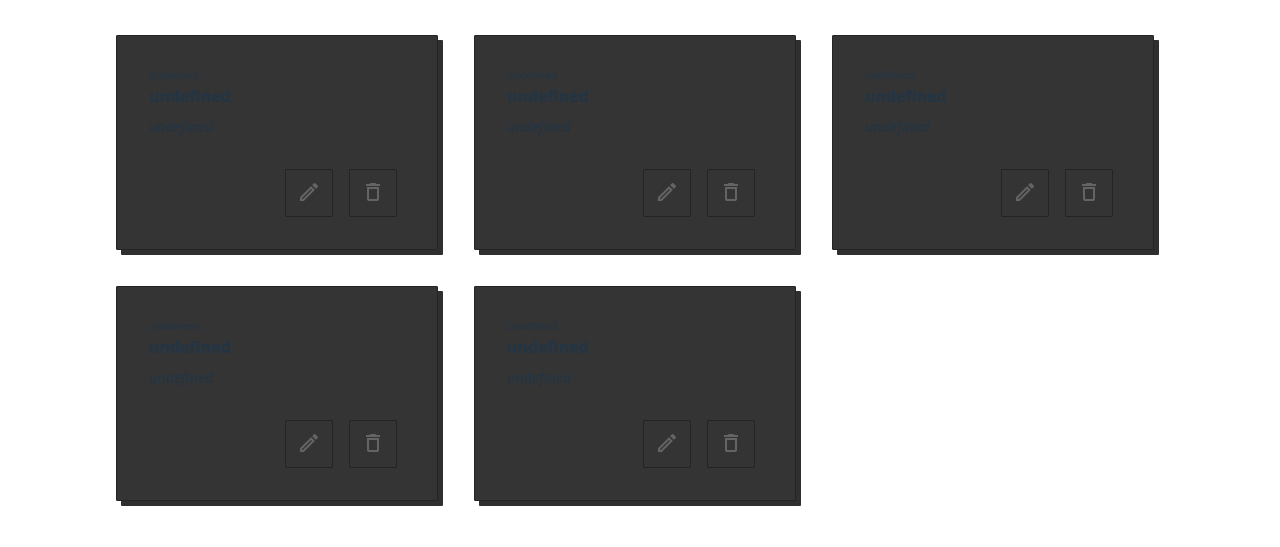
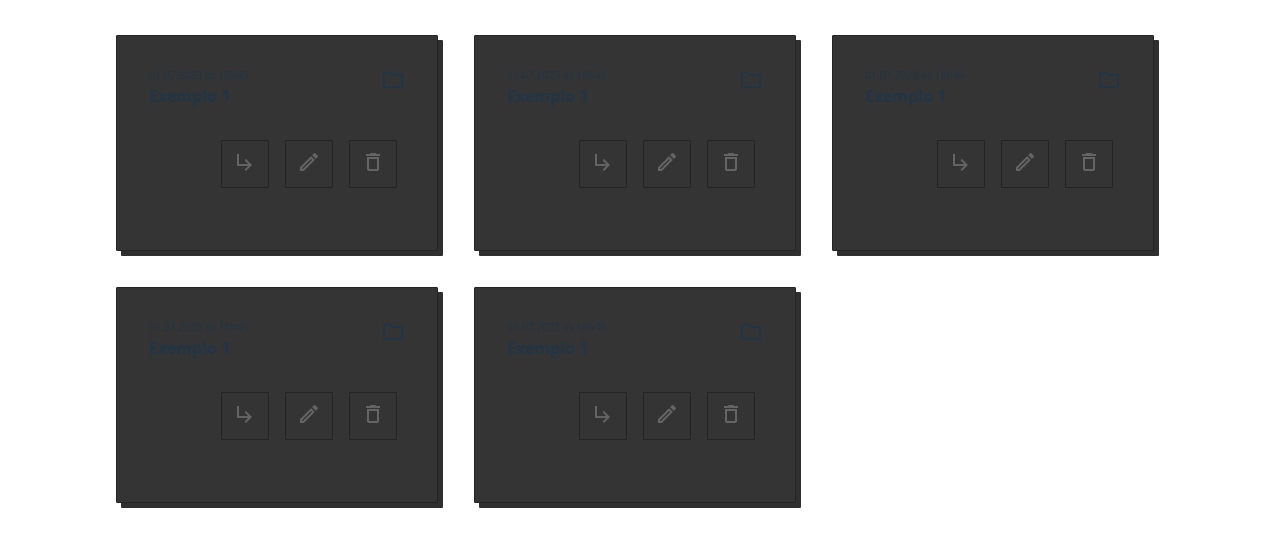
Before and after one commit to ivandomar/qip-frontend, a website built with Vite: page index.html in a window 1280 px wide. Shown: the part 93-640 px from the top of the page. Built offline with nearby package versions, Linux system fonts and the light colour scheme.

Commit message:
feature(card): conditionates content visibility by the type of card

```diff
--- a/components/card/index.css
+++ b/components/card/index.css
@@ -3,6 +3,7 @@
   width: 20vw;
   min-width: 180px;
   max-width: 320px;
+  min-height: 150px;
   padding: 2rem;
   background: #343434;
   border: 1px solid #242424;
--- a/components/card/index.js
+++ b/components/card/index.js
@@ -12,18 +12,22 @@
     </span>
     <p class="details">${details}</p>
     <p class="title">${title}</p>
-    <p class="subtitle">${content}</p>
+    ${
+      type === 'note'
+        ? `<p class="subtitle">${content}</p>`
+        :''
+    }
     <div class="card-actions">
       ${
-        type === 'folder' ?
-          `<button title="enter folder" onclick="alert(${id})">
+        type === 'folder'
+          ? `<button title="enter folder" onclick="alert(${id})">
             <span class="material-icons-outlined">subdirectory_arrow_right</span>
           </button>`
           : ''
       }
       ${
-        type === 'note' ?
-          `<button title="view full note content" onclick="alert(${id})">
+        type === 'note'
+          ? `<button title="view full note content" onclick="alert(${id})">
             <span class="material-icons-outlined">visibility</span>
           </button>`
           : ''
--- a/components/content/index.js
+++ b/components/content/index.js
@@ -1,7 +1,7 @@
 import './index.css';
 import CardComponent from '../card';
 
-const cardTemplate = CardComponent();
+const cardTemplate = CardComponent('folder', 1, 'Exemplo 1', 'This is a quite shor note content', '01.07.2023 às 18h45');
 
 export default () => `<section id="main-content">
     ${cardTemplate}
```
